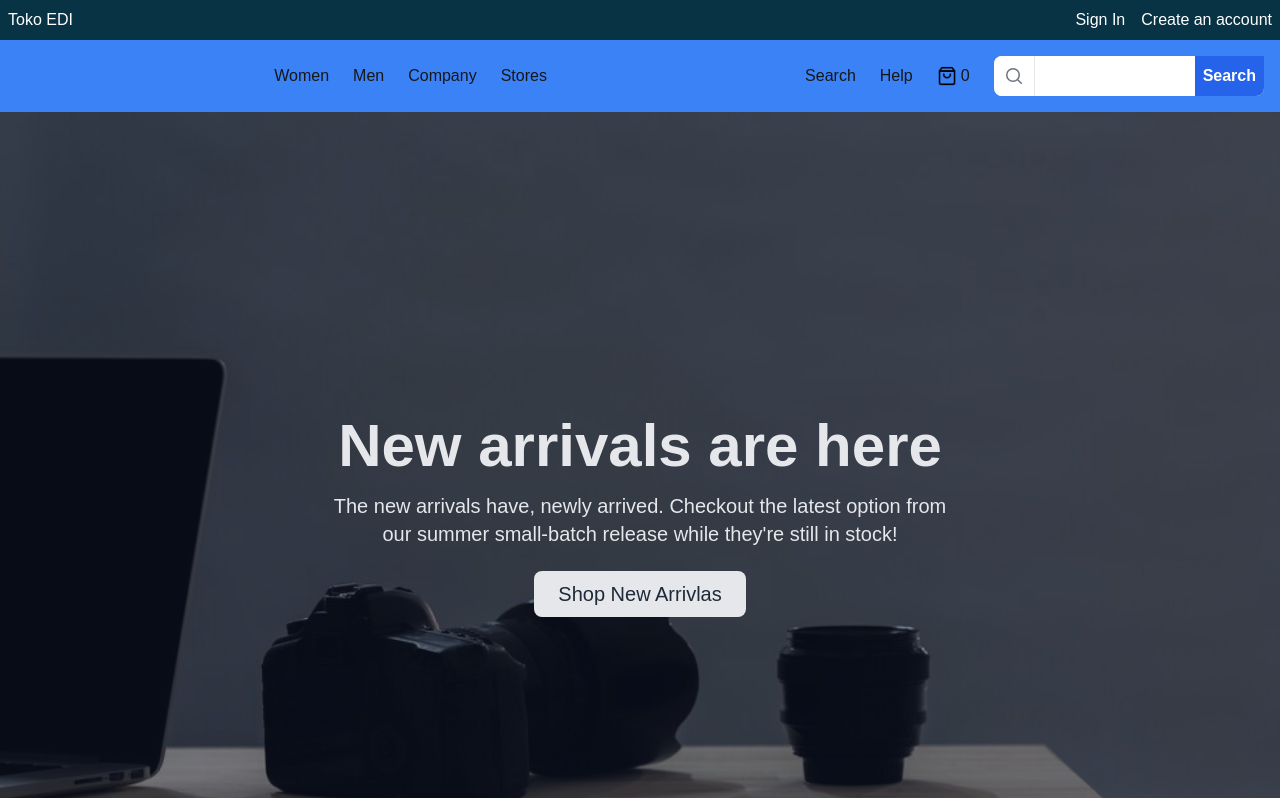
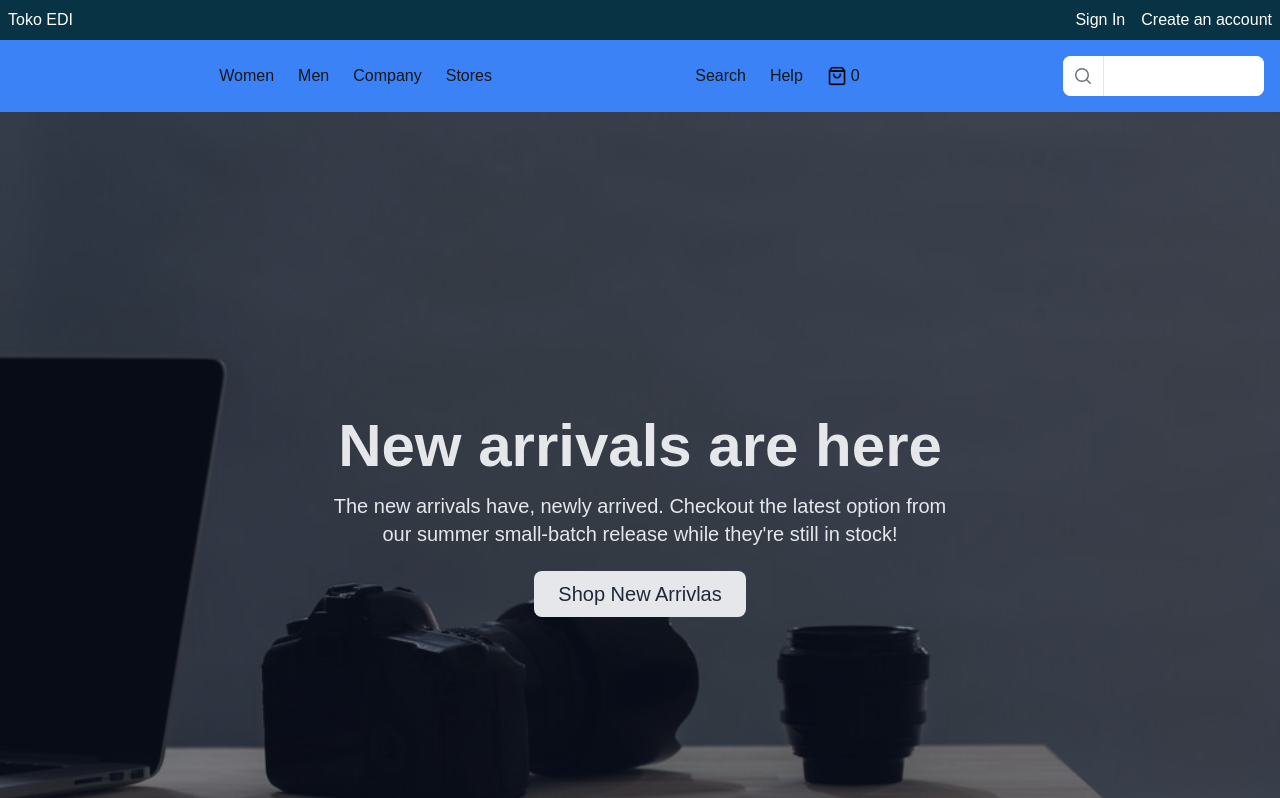
Before and after one commit to muhammadiqbalid43/edi-toko, a Next.js app: page / in a window 1280 px wide. Shown: the top 798 px of the page. Built offline with nearby package versions, Linux system fonts and the light colour scheme.

Commit message:
update search bar

```diff
--- a/src/components/navbar.tsx
+++ b/src/components/navbar.tsx
@@ -22,7 +22,7 @@ export const Navbar = () => {
   const [currentPage, setCurrentPage] = useState(1);
   const [totalPages, setTotalPages] = useState(1);
 
-  const ITEMS_PER_PAGE = 5;
+  const ITEMS_PER_PAGE = 10;
 
   // Function to fetch data from API
   const fetchProducts = async (query: string, page: number) => {
@@ -81,9 +81,9 @@ export const Navbar = () => {
               <Image src="/bag.png" width={20} height={20} alt="" />
               <p>0</p>
             </div>
-
+          </div>
           <div className="rounded-lg bg-gray-200 text-gray-500">
-              <div className="flex">
+            <div className="flex relative">
               <div className="flex w-10 items-center justify-center rounded-tl-lg rounded-bl-lg border-r border-gray-200 bg-white p-5">
                 <svg
                   viewBox="0 0 20 20"
@@ -94,31 +94,27 @@ export const Navbar = () => {
                 </svg>
               </div>
               <input
-                  type="text"
-                  className="w-full max-w-[160px] bg-white pl-2 text-base font-semibold outline-0"
+                type="text "
+                className="w-full max-w-[160px] bg-white pl-2 text-base rounded-r-lg font-semibold outline-0"
                 onChange={(e) => {
                   setSearchTerm(e.target.value);
                   setCurrentPage(1); // Reset ke halaman pertama setiap kali search term berybah
                 }}
               />
-                <input
-                  type="button"
-                  value="Search"
-                  className="bg-blue-600 p-2 crounded-tr-lg rounded-br-lg text-white font-semibold hover:bg-blue-800  transition-colors"
-                />
-              </div>
-            </div>
-          </div>
-        </div>
-        <div className="">
-          {loading ? (
-            <p>Loading...</p>
-          ) : products.length > 0 ? (
-            <div>
+              {products.length > 0 && (
+                <div className="absolute z-10 w-full mt-12 p-2 bg-white border border-gray-200 rounded-lg shadow-lg ">
                   <ul>
                     {products.map((product) => (
-                  <li key={product.id}>
+                      <li
+                        key={product.id}
+                        className="p-2 flex flex-row justify-between items-center"
+                      >
+                        <p>
                           <strong>{product.title}</strong>
+                        </p>
+                        <div className="w-8">
+                          <img src={product.thumbnail} alt="" />
+                        </div>
                       </li>
                     ))}
                   </ul>
@@ -129,10 +125,11 @@ export const Navbar = () => {
                       }
                       disabled={currentPage === 1}
                     >
-                  Previous
+                      Prev
                     </button>
                     <span>
-                  Page {currentPage} of {totalPages}
+                      {" "}
+                      Page {currentPage} of {totalPages}{" "}
                     </span>
                     <button
                       onClick={() =>
@@ -144,9 +141,9 @@ export const Navbar = () => {
                     </button>
                   </div>
                 </div>
-          ) : (
-            searchTerm && <p>No products found.</p>
               )}
+            </div>
+          </div>
         </div>
       </div>
     </>
```
Lines whose indentation alone changed are shown as unchanged.
